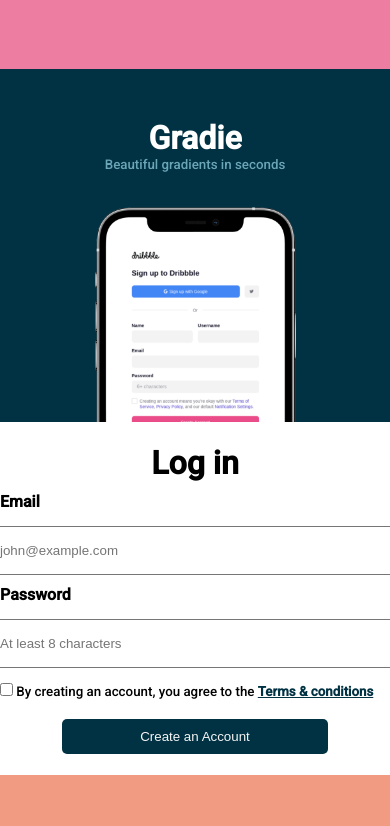
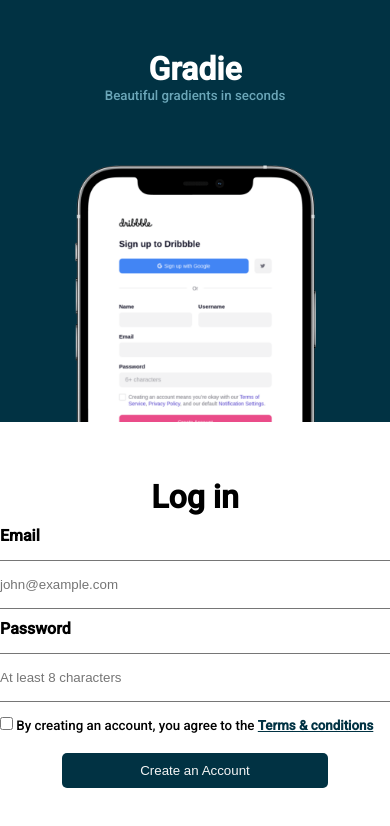
Before and after one commit to mimaradiaga/Sign-in-page, a plain HTML site: page index.html in a window 390 px wide. Shown: the top 826 px of the page. Drawn offline with Linux system fonts and the light colour scheme.

Commit message:
probando modelo responsive

```diff
--- a/index.css
+++ b/index.css
@@ -7,8 +7,9 @@
     background-image: url('./images/Background.png');
     background-repeat: no-repeat;
     background-size: 100%;
-        font-family:'Roboto', sans-serif;
+    font-family: 'Roboto', sans-serif;
 }
+
 .contenedor1 {
     display: flex;
     justify-content: center;
@@ -27,7 +28,7 @@
     color: white;
     padding: 50px;
     background-image: url('./images/iPhone-Mockup.png');
-        background-size:contain;
+    background-size: contain;
     background-repeat: no-repeat;
     background-position: 70%;
     border-top-left-radius: 10px;
@@ -42,7 +43,7 @@
 .label-container {
     display: flex;
     flex-direction: column;
-        align-items:center;
+    align-items: center;
     justify-content: center;
     width: 25%;
     height: 50%;
@@ -62,7 +63,7 @@
     width: 100%;
     margin-bottom: 5px;
     padding: 10px 0;
-        font-weight:bolder;
+    font-weight: bolder;
 }
 
 
@@ -98,7 +99,8 @@
     font-size: smaller;
 }
 
-    .phone-container h1,p {
+.phone-container h1,
+p {
     text-align: center;
 }
 
@@ -111,7 +113,7 @@
     text-align: center;
 }
 
-    @media screen and (max-width: 900px){
+@media screen and (max-width: 900px) {
 
     body {
 
@@ -147,19 +149,35 @@
 
 }
 
-    @media screen and (max-width: 600px){
+@media screen and (max-width:450px) {
+
+    body {
+        background-image: none;
+        margin: auto;
+
+    }
 
     .contenedor1 {
         display: flex;
-            flex-direction:column;
+        flex-direction: column;
+        align-items: center;
+        justify-content: center;
+        margin: 0;
+        padding: 0;
+        width: 100%;
     }
 
     .label-container {
+        justify-content: center;
+        height: 100%;
       width: 100%;
-
+      padding: 50px;
     }
 
     .phone-container {
         width: 100%;
+        height: 100%;
+padding: 50px;
+        background-position: 50%;
     }
 }
```
Lines whose indentation alone changed are shown as unchanged.
